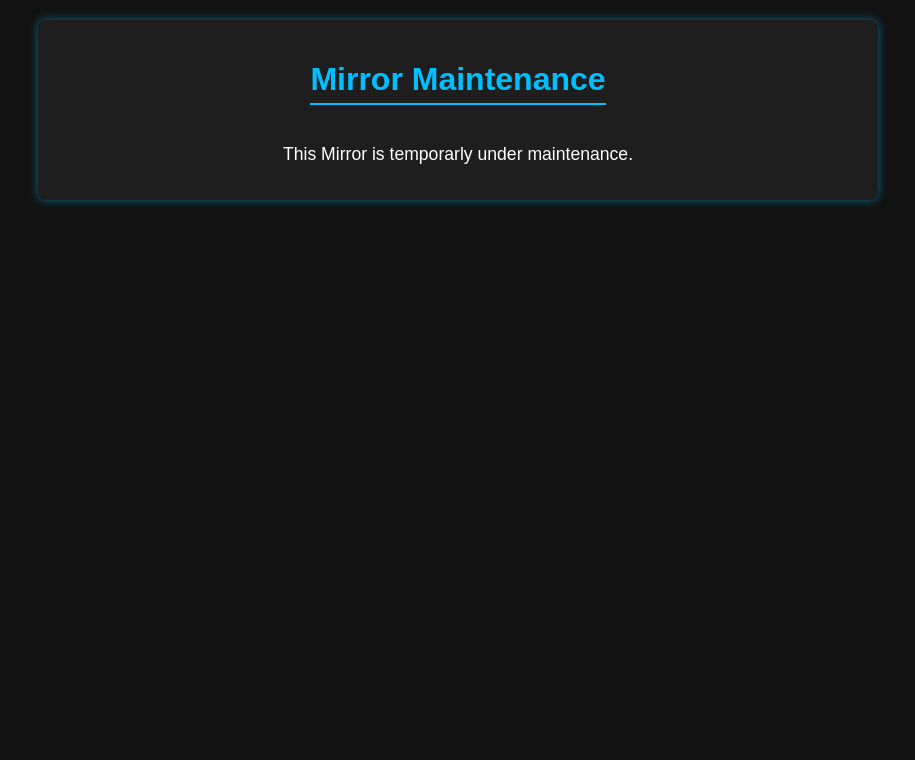
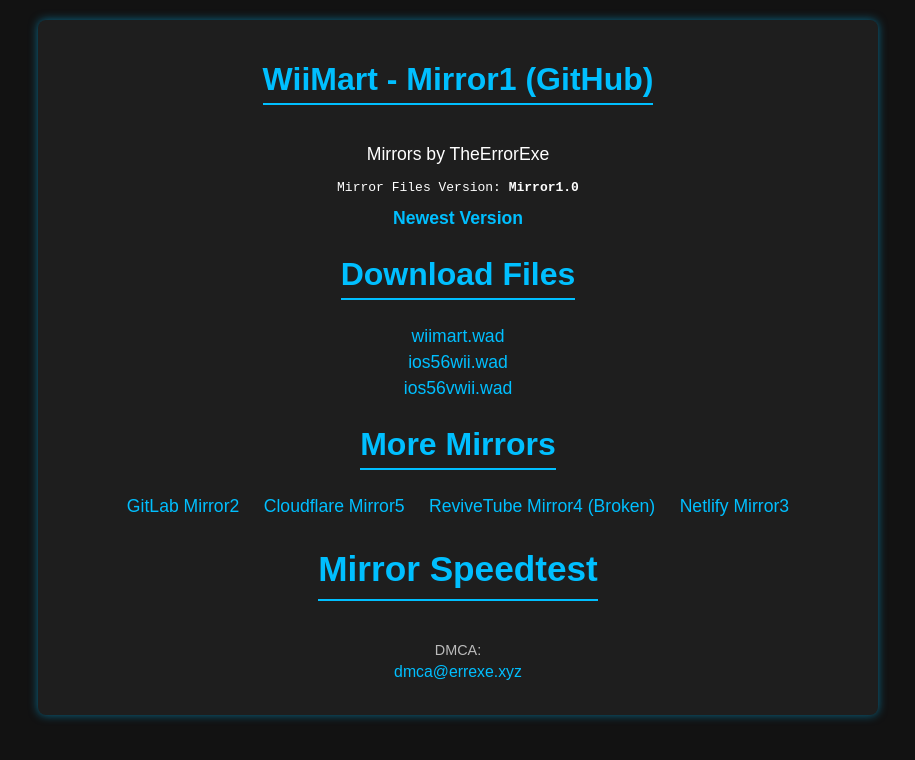
Before and after one commit to TheErrorExe/wiimart.mirror1.errexe.xyz, a plain HTML site: page index.html in a window 1280 px wide. Shown: the whole page, without its empty margins (182-1097 px from the left). Drawn offline with Linux system fonts and the light colour scheme.

Commit message:
Update index.html

```diff
--- a/index.html
+++ b/index.html
@@ -62,8 +62,28 @@
 <body>
 
     <div class="container">
-        <h1>Mirror Maintenance</h1>
-        <p class="mirror-info">This Mirror is temporarly under maintenance.</p>
+        <h1>WiiMart - Mirror1 (GitHub)</h1>
+        <p class="mirror-info">Mirrors by TheErrorExe</p>
+
+        <pre>Mirror Files Version: <strong>Mirror1.0</strong></pre>
+        <a href="https://mirrors.theerrorexe.dev/wiimart/newest.version"><strong>Newest Version</strong></a>
+
+        <h1>Download Files</h1>
+        <a href="/files/wiimart.wad">wiimart.wad</a>
+        <a href="/files/ios56wii.wad">ios56wii.wad</a>
+        <a href="/files/ios56vwii.wad">ios56vwii.wad</a>
+
+        <h1>More Mirrors</h1>
+        <div class="mirror-list">
+            <a href="https://test1-c99ff4.gitlab.io">GitLab Mirror2</a>
+            <a href="https://wiimart.mirror5.errexe.xyz">Cloudflare Mirror5</a>
+            <a href="https://api.errexe.xyz/mirror4/wiimart/">ReviveTube Mirror4 (Broken)</a>
+            <a href="https://wiimart.netlify.errexe.xyz">Netlify Mirror3</a>
+        </div>
+
+        <h1><a href="https://mirrors.theerrorexe.dev/wiimart">Mirror Speedtest</a></h1>
+
+        <p class="dmca">DMCA: <a href="mailto:dmca@errexe.xyz">dmca@errexe.xyz</a></p>
     </div>
 
 </body>
```
